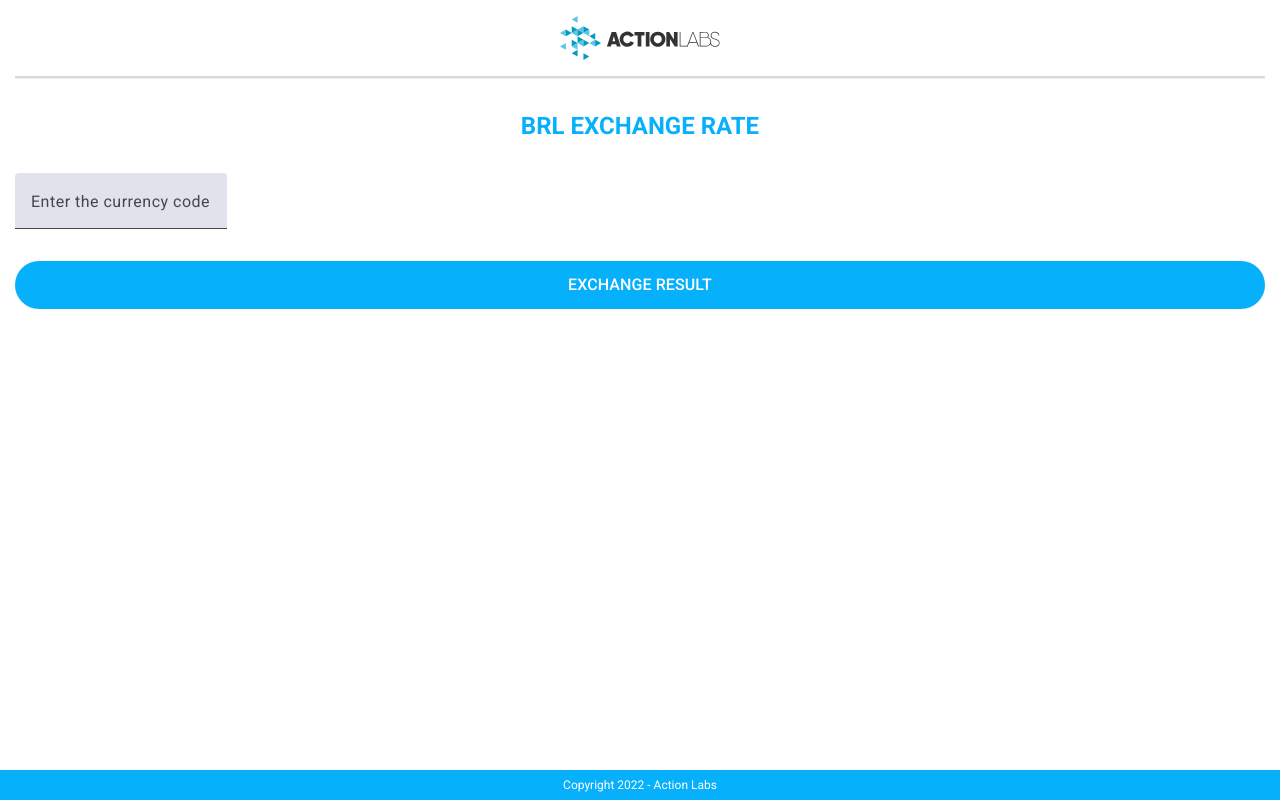
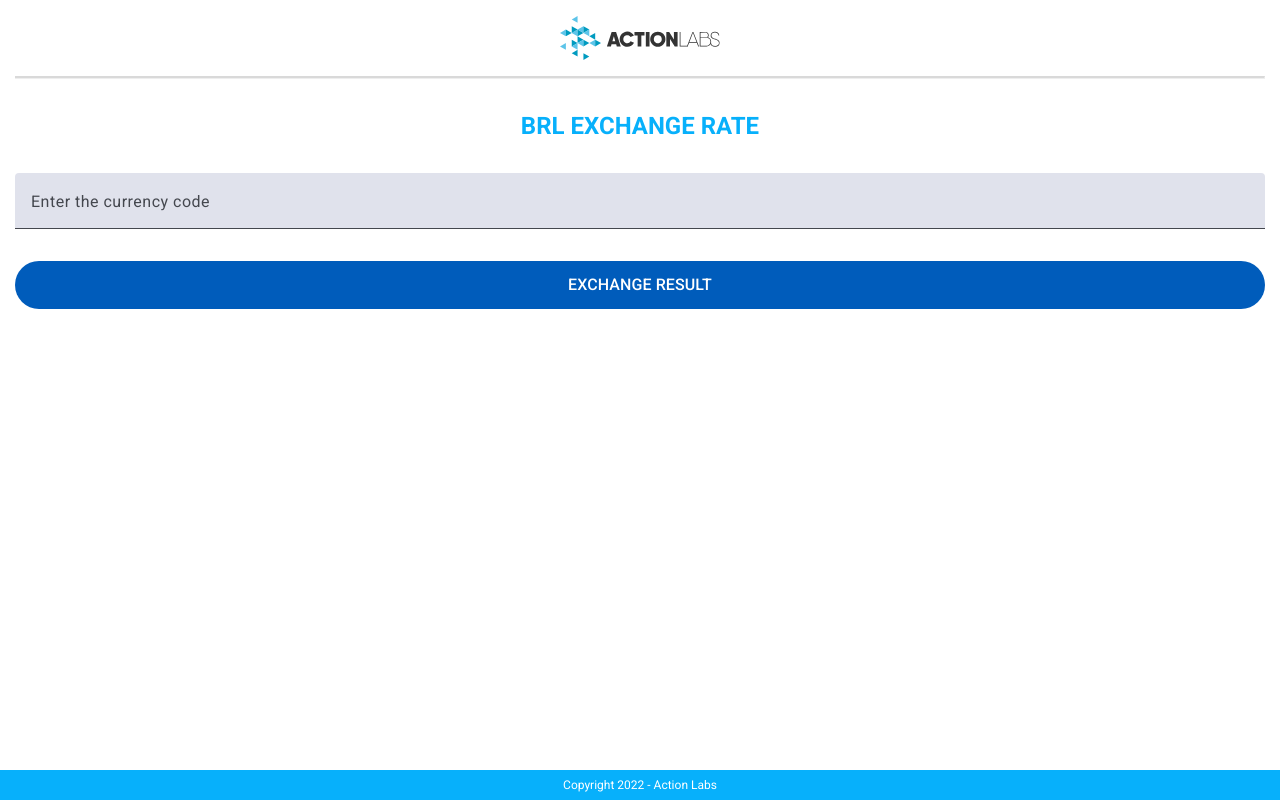
Before and after one commit to Bahiavs/brl-exchange-rate, an Angular app: page / in a window 1280 px wide. Built offline with nearby package versions, Linux system fonts and the light colour scheme.

Commit message:
feat: implement custom button component and refactor button usage in app

```diff
--- a/src/app/app.css
+++ b/src/app/app.css
@@ -42,17 +42,6 @@
 
 #result-button {
     margin: 32px 0;
-    background-color: #07B0FB;
-
-    font-family: Roboto;
-    font-weight: 500;
-    font-size: 1rem;
-    line-height: 1.5rem;
-    letter-spacing: 0%;
-    text-align: center;
-    vertical-align: middle;
-    text-transform: uppercase;
-    height: 48px;
 }
 
 #exchange-container {
--- a/src/app/app.html
+++ b/src/app/app.html
@@ -8,9 +8,9 @@
 
 <app-input [formCtrl]="currencyCtrl" label="Enter the currency code"/>
 
-<button (click)="getCurrent()" id="result-button" matButton="filled">
+<app-button (click)="getCurrent()" id="result-button">
     EXCHANGE RESULT
-</button>
+</app-button>
 
 <div id="exchange-container">
     @let exchangeRateNow = currentExchangeRate();
--- a/src/app/app.ts
+++ b/src/app/app.ts
@@ -1,16 +1,16 @@
 import { Component, computed, inject, OnDestroy, OnInit, signal } from '@angular/core';
 import { CurrencyPipe, DatePipe } from '@angular/common';
-import { MatButtonModule } from '@angular/material/button';
 import { MatIconModule } from '@angular/material/icon';
 import { CurrentExchangeRateDTO, ExchangeRateService } from './services/exchange-rate.service';
 import { FormControl, ReactiveFormsModule } from '@angular/forms';
 import { Subscription } from 'rxjs';
 import { Loader } from "./components/loader/loader";
 import { Input } from "./components/input/input";
+import { Button } from "./components/button/button";
 
 @Component({
   selector: 'app-root',
-  imports: [MatButtonModule, MatIconModule, ReactiveFormsModule, CurrencyPipe, DatePipe, Loader, Input],
+  imports: [MatIconModule, ReactiveFormsModule, CurrencyPipe, DatePipe, Loader, Input, Button],
   templateUrl: 'app.html',
   styleUrl: 'app.css',
 })
--- /dev/null
+++ b/src/app/components/button/button.ts
@@ -0,0 +1,34 @@
+import { ChangeDetectionStrategy, Component, output } from '@angular/core';
+import { MatButtonModule } from '@angular/material/button';
+
+@Component({
+    selector: 'app-button',
+    imports: [MatButtonModule],
+    template: `
+        <button (click)="click.emit($event)" matButton="filled">
+            <ng-content />
+        </button>
+    `,
+    styles: [`
+        :host {
+            display: inline-block;
+        }
+        button {
+            width: 100%;
+            background-color: #07B0FB;
+            font-family: Roboto;
+            font-weight: 500;
+            font-size: 1rem;
+            line-height: 1.5rem;
+            letter-spacing: 0%;
+            text-align: center;
+            vertical-align: middle;
+            text-transform: uppercase;
+            height: 48px;
+        }
+    `],
+    changeDetection: ChangeDetectionStrategy.OnPush,
+})
+export class Button {
+    readonly click = output<MouseEvent>()
+}
--- a/src/app/components/input/input.ts
+++ b/src/app/components/input/input.ts
@@ -1,4 +1,4 @@
-import { Component, ViewEncapsulation, input } from '@angular/core';
+import { ChangeDetectionStrategy, Component, ViewEncapsulation, input } from '@angular/core';
 import { FormControl, ReactiveFormsModule } from '@angular/forms';
 import { MatInputModule } from '@angular/material/input';
 
@@ -12,11 +12,18 @@ import { MatInputModule } from '@angular/material/input';
         </mat-form-field>
     `,
     styles: [`
+        :host {
+            display: block;
+        }
+        mat-form-field {
+            width: 100%;
+        }
         .mat-mdc-form-field-subscript-wrapper, .mat-mdc-form-field-bottom-align::before {
             height: 0;
         }
     `],
     encapsulation: ViewEncapsulation.None,
+    changeDetection: ChangeDetectionStrategy.OnPush,
 })
 export class Input {
     readonly formCtrl = input.required<FormControl<string | null>>()
--- a/src/app/components/loader/loader.ts
+++ b/src/app/components/loader/loader.ts
@@ -1,4 +1,4 @@
-import { Component, ViewEncapsulation } from '@angular/core';
+import { ChangeDetectionStrategy, Component, ViewEncapsulation } from '@angular/core';
 import { MatProgressSpinnerModule } from '@angular/material/progress-spinner';
 
 @Component({
@@ -11,10 +11,14 @@ import { MatProgressSpinnerModule } from '@angular/material/progress-spinner';
         />
     `,
     styles: [`
+        :host {
+            display: block;
+        }
         .mat-mdc-progress-spinner .mdc-circular-progress__determinate-circle, .mat-mdc-progress-spinner .mdc-circular-progress__indeterminate-circle-graphic {
             stroke: #07B0FB !important;
         }
     `],
-    encapsulation: ViewEncapsulation.None
+    encapsulation: ViewEncapsulation.None,
+    changeDetection: ChangeDetectionStrategy.OnPush,
 })
 export class Loader { }
```
